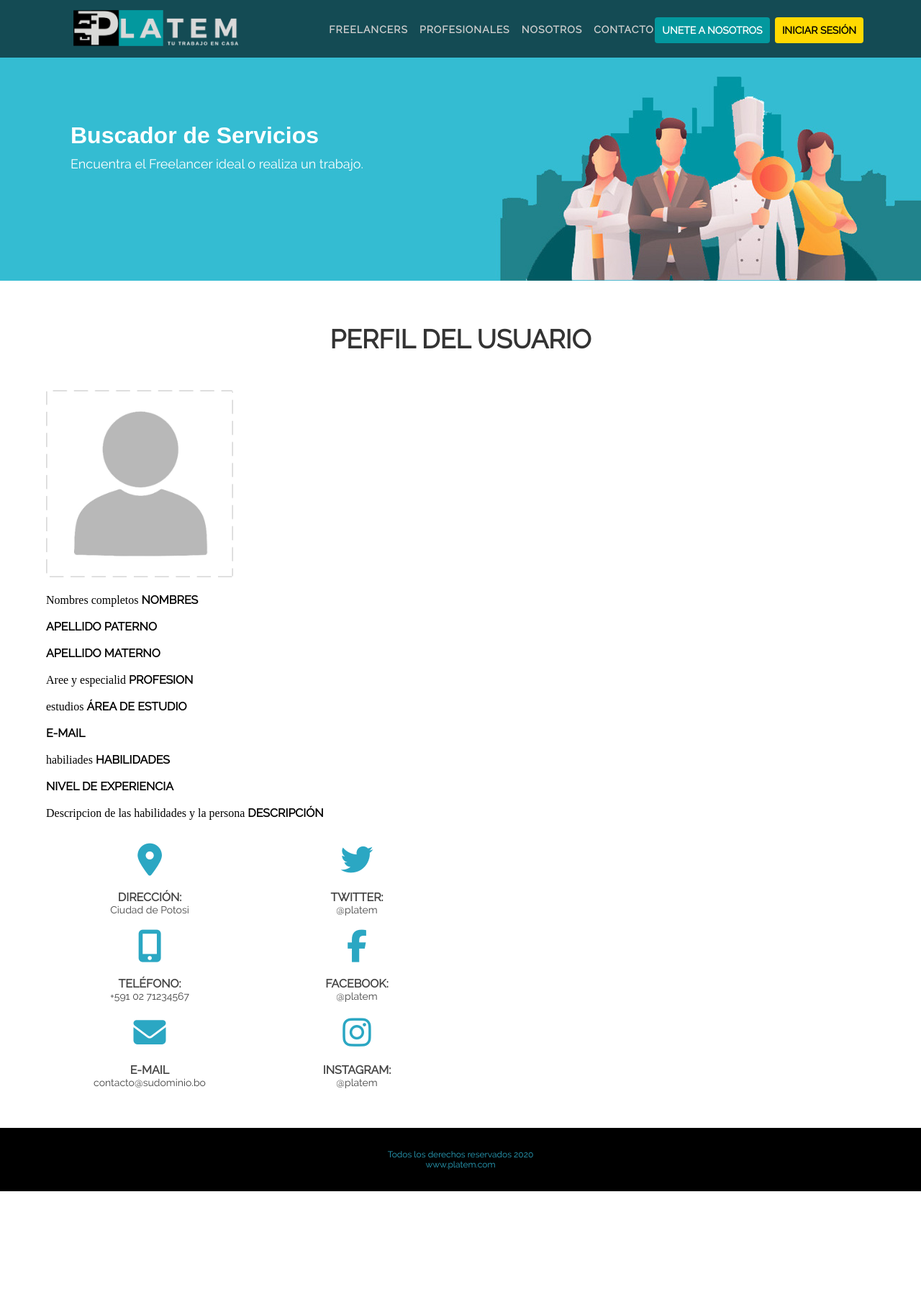
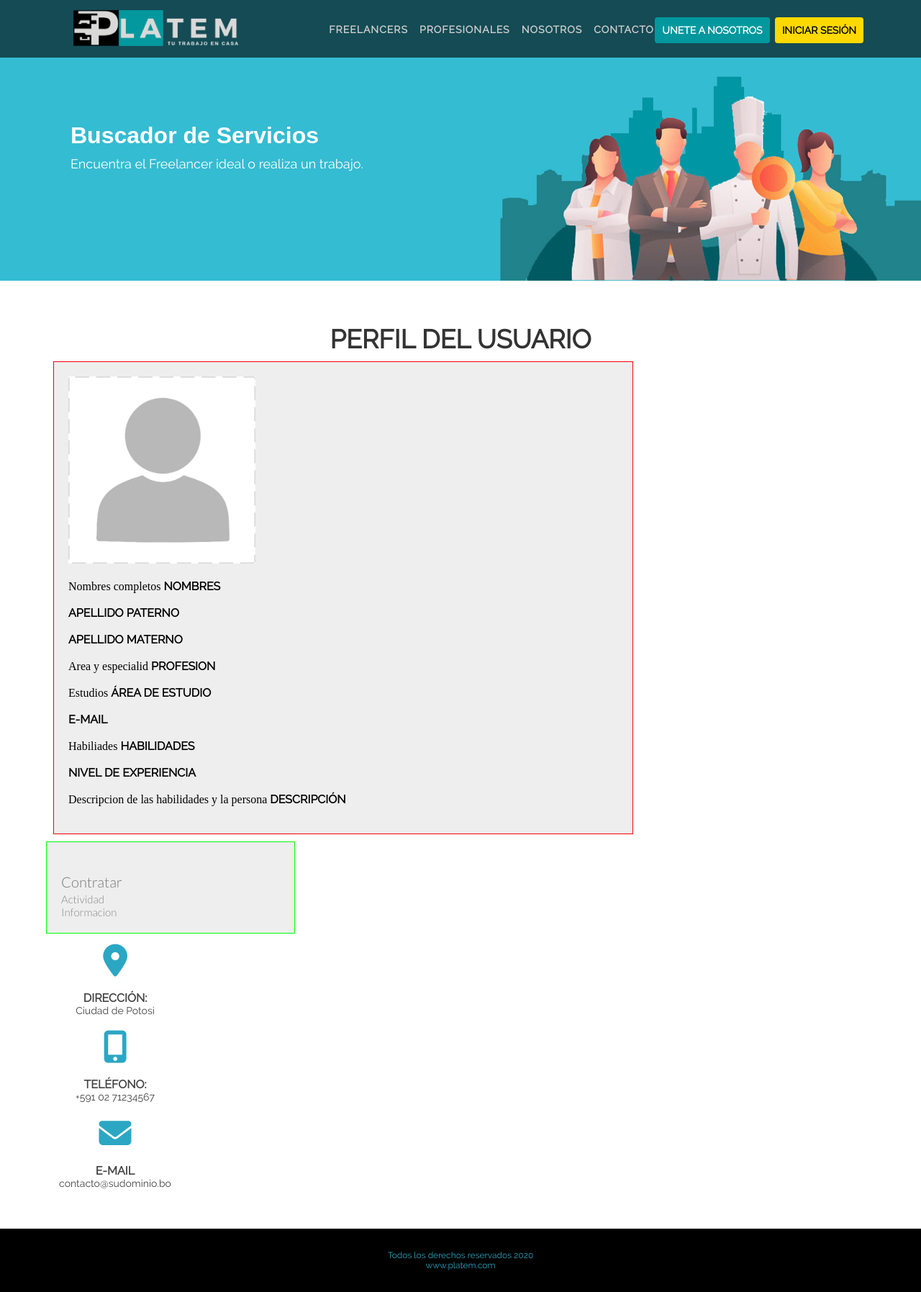
Before and after one commit to simarek/WebPrueba2, a PHP site: page /usuario.html in a window 1280 px wide. Shown: the whole page at 72% size. Before the commit the page ends 1655 px from the top, so only its background shows below. Run offline with PHP 8.4, Linux system fonts and the light colour scheme; some libraries are stand-ins or nearby versions.

Commit message:
probando los floats y los contenedores

```diff
--- a/styles/styles.css
+++ b/styles/styles.css
@@ -342,3 +342,22 @@ nav ul li a:hover {
   background-attachment: contain;
   background-size: cover;
 }
+
+/* perfil usuario */
+
+.perfil-formulario {
+  width: 70%;
+  margin: 10px;
+  padding: 20px;
+  background-color: #eee;
+  border: 1px solid #f00;
+  float: left;
+}
+
+.perfil-extras {
+  background-color: #eee;
+  border: 1px solid #0f0;
+  width: 30%;
+  float: left;
+  padding: 20px;
+}
--- a/usuario.html
+++ b/usuario.html
@@ -54,6 +54,9 @@
       </div>
     </header>
 
+    <!-- Animacion de particulas y fondo en JS -->
+    <div id="fondito"></div>
+
     <!-- presentacion y fondo de la landing page -->
     <div class="ancho-letras search-position">
       <div class="letras-slider">
@@ -64,13 +67,11 @@
       </div>
     </div>
 
-    <!-- Animacion de particulas y fondo en JS -->
-    <div id="fondito"></div>
+    <!-- seccion de busquedas
+    <section class="search-container">
+    </section>
+    -->
 
-    <!-- seccion de busquedas -->
-    <section class="search-container">
-      <!-- Parametros de la busqueda -->
-    </section>
     <section class="limpia"></section>
 
     <section class="wap">
@@ -79,9 +80,9 @@
         <h2>Perfil del Usuario</h2>
       </section>
 
-      <section class="dos-columnas">
+      <section class="perfil-columnas">
         <!-- Formulario de contacto -->
-        <div class="formulario-perfil">
+        <div class="perfil-formulario">
           <div class="fotografia">
             <img id="preview" name="foto" src="images/foto.jpg" />
             <br /><br />
@@ -96,18 +97,18 @@
           <label class="lbl-suscribe" name="MaternoUsr">Apellido Materno</label>
           <br /><br />
 
-          Aree y especialid
+          Area y especialid
           <label class="lbl-suscribe" name="Profesion">Profesion</label>
           <br /><br />
 
-          estudios
+          Estudios
           <label class="lbl-suscribe" name="AreaEstudio">Área de estudio</label>
           <br /><br />
 
           <label class="lbl-suscribe" name="Email">E-mail</label>
           <br /><br />
 
-          habiliades
+          Habiliades
           <label class="lbl-suscribe" name="habilidades">HABILIDADES</label>
           <br /><br />
 
@@ -121,7 +122,18 @@
           <br /><br />
         </div>
 
+        <div class="perfil-extras">
+          <h3>Contratar</h3>
+          <p>Actividad</p>
+          <p>Informacion</p>
+        </div>
         <!-- Contactos de redes sociales - Columna 1 -->
+      </section>
+    </section>
+
+    <section class="limpia"></section>
+
+    <section>
       <div class="datos">
         <ul class="datos-contacto">
           <li><i class="fa fa-map-marker" aria-hidden="true"></i></li>
@@ -141,30 +153,10 @@
           </li>
         </ul>
       </div>
-
-        <div class="datos">
-          <ul class="datos-contacto">
-            <li><i class="fa fa-twitter" aria-hidden="true"></i></li>
-            <li>
-              <h4>Twitter:</h4>
-              @platem
-            </li>
-            <li><i class="fa fa-facebook" aria-hidden="true"></i></li>
-            <li>
-              <h4>Facebook:</h4>
-              @platem
-            </li>
-            <li><i class="fa fa-instagram" aria-hidden="true"></i></li>
-            <li>
-              <h4>Instagram:</h4>
-              @platem
-            </li>
-          </ul>
-        </div>
-      </section>
     </section>
 
     <section class="limpia"></section>
+
     <footer>
       <div>Todos los derechos reservados 2020</div>
       <div>www.platem.com</div>
```
Lines whose indentation alone changed are shown as unchanged.
